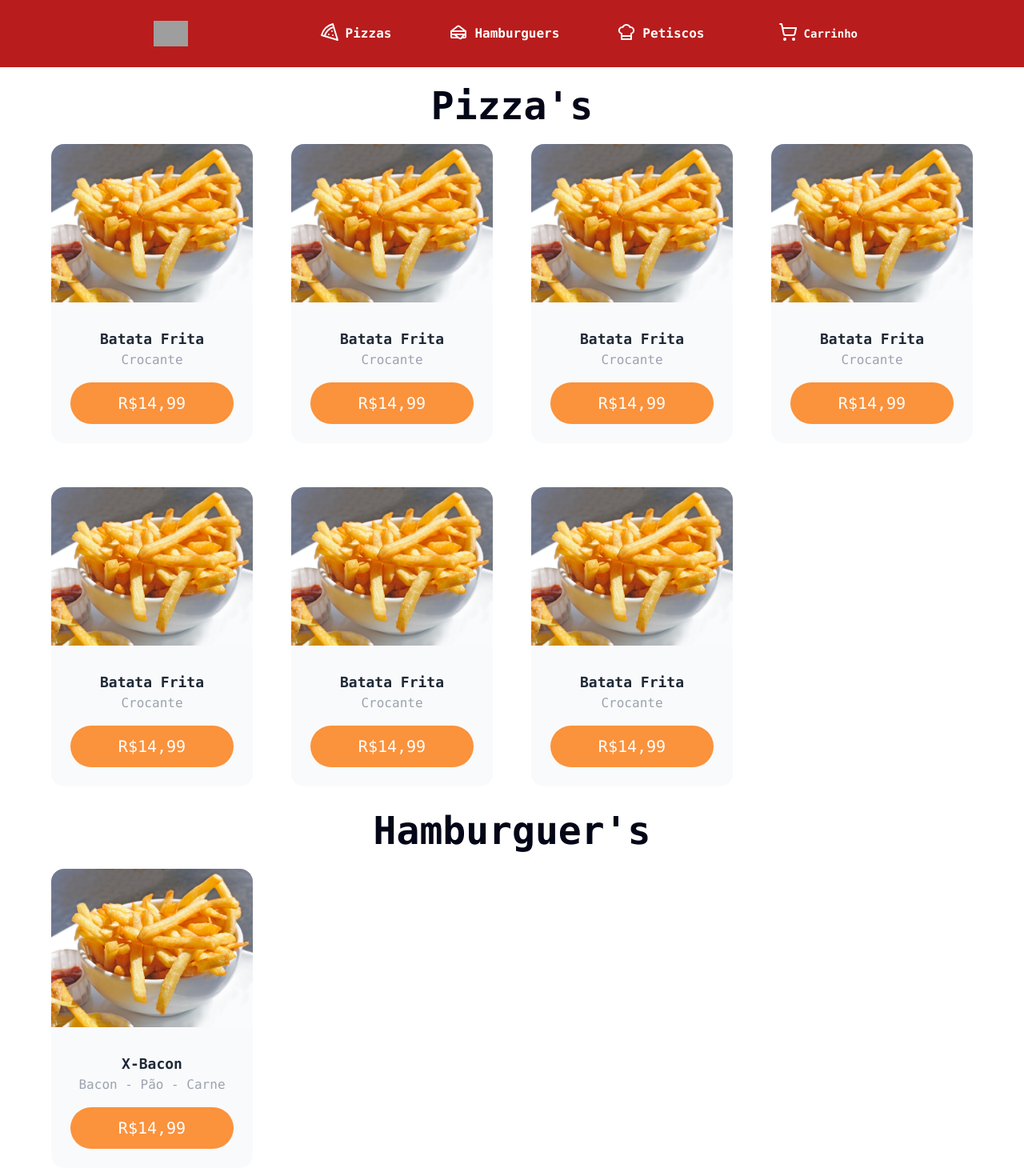
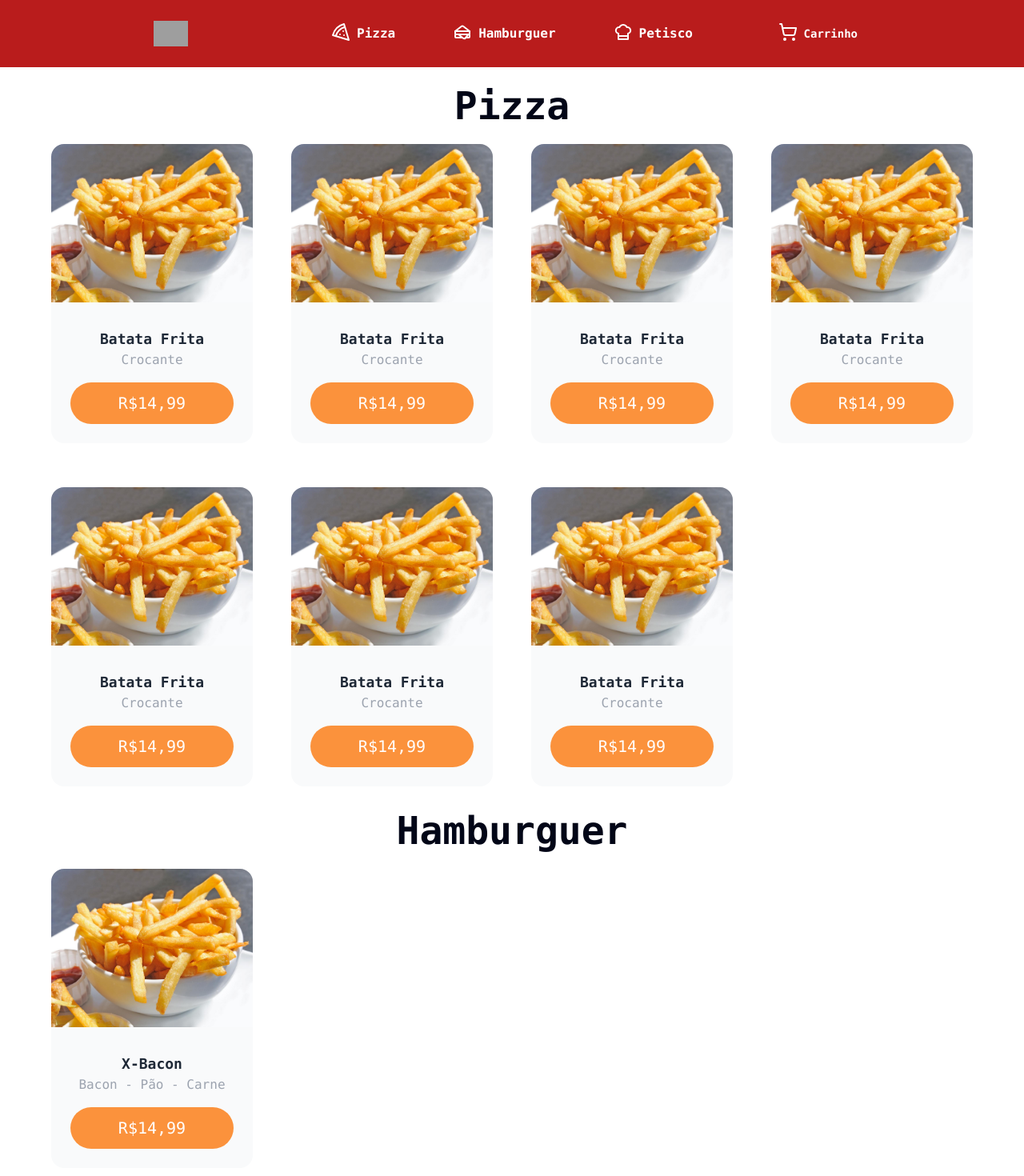
Before and after one commit to CaioCozendey/Pedidos, a Next.js app: page / in a window 1280 px wide. Shown: the top 1470 px of the page at 80% size. Built offline with nearby package versions, Linux system fonts and the light colour scheme; grey boxes are pictures that could not be loaded.

Commit message:
Corrigindo erro aspas simples

```diff
--- a/src/components/main/Index.tsx
+++ b/src/components/main/Index.tsx
@@ -5,11 +5,11 @@ import Pizza from './Pizza';
 export default function Principal() {
     return (
         <div className='items-center flex flex-col mx-16'>
-            <h1 className='text-slate-950 text-5xl mt-6 mb-2 font-semibold'> Pizza's </h1>
+            <h1 className='text-slate-950 text-5xl mt-6 mb-2 font-semibold'> Pizza </h1>
             <Pizza />
-            <h1 className='text-slate-950 text-5xl mt-6 mb-2 font-semibold'> Hamburguer's </h1>
+            <h1 className='text-slate-950 text-5xl mt-6 mb-2 font-semibold'> Hamburguer </h1>
             <Hamburguer />
-            <h1 className='text-slate-950 text-5xl mt-6 mb-2 font-semibold'> Petiscos </h1>
+            <h1 className='text-slate-950 text-5xl mt-6 mb-2 font-semibold'> Petisco </h1>
             <Petiscos />
         </div>
     )
--- a/src/components/navbar/Index.tsx
+++ b/src/components/navbar/Index.tsx
@@ -182,15 +182,15 @@ export default function Example() {
                 <Popover.Group className="hidden lg:flex lg:gap-x-10">
                     <a href="#" className="text-md flex flex-row gap-2 font-semibold leading-7 text-white hover:bg-red-800 rounded-lg px-4 py-1">
                         <Pizza />
-                        Pizzas
+                        Pizza
                     </a>
                     <a href="#" className="text-md flex flex-row gap-2 font-semibold leading-7 text-white hover:bg-red-800 rounded-lg px-4 py-1">
                         <Sandwich />
-                        Hamburguers
+                        Hamburguer
                     </a>
                     <a href="#" className="text-md flex flex-row gap-2 font-semibold leading-7 text-white hover:bg-red-800 rounded-lg px-4 py-1">
                         <ChefHat />
-                        Petiscos
+                        Petisco
                     </a>
                 </Popover.Group>
                 <div className="hidden lg:flex lg:flex-1 lg:justify-end">
@@ -239,21 +239,21 @@ export default function Example() {
                                     className="-mx-3 block rounded-lg px-3 py-2 text-base font-semibold leading-7 text-white hover:bg-red-800"
                                 >
                                     <Pizza />
-                                    Pizzas
+                                    Pizza
                                 </a>
                                 <a
                                     href="#"
                                     className="-mx-3 block rounded-lg px-3 py-2 text-base font-semibold leading-7 text-white hover:bg-red-800"
                                 >
                                     <Sandwich />
-                                    Hamburguers
+                                    Hamburguer
                                 </a>
                                 <a
                                     href="#"
                                     className="-mx-3 block rounded-lg gap-2 px-3 py-2 text-base font-semibold leading-7 text-white hover:bg-red-800"
                                 >
                                     <ChefHat />
-                                    Petiscos
+                                    Petisco
                                 </a>
                             </div>
                             <div className=''>
```
